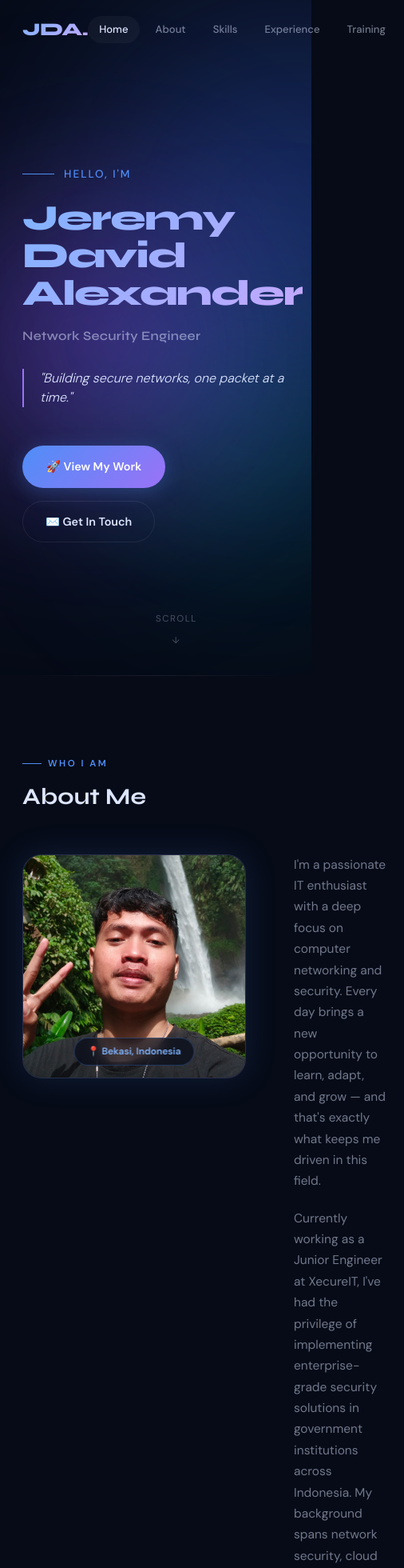
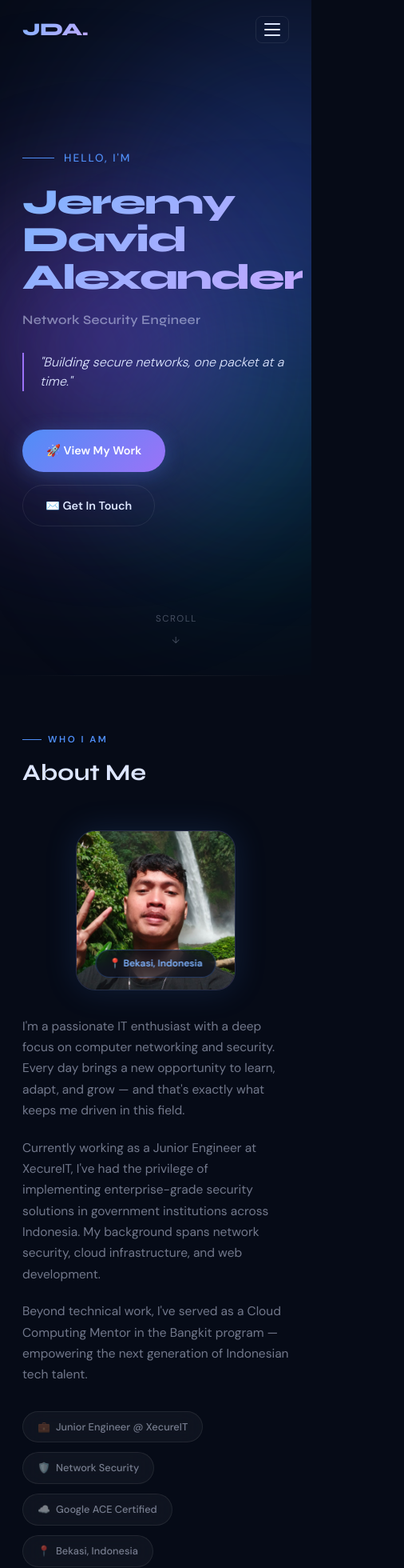
Before and after one commit to fantasistapeople/portfolio, a React (Vite) app: page / in a window 390 px wide. Shown: the top 1960 px of the page at 80% size, 506 px wide, since content can reach past the window. Built offline with nearby package versions, Linux system fonts and the light colour scheme.

Commit message:
fix: mobile responsive layout

```diff
--- a/src/components/About.jsx
+++ b/src/components/About.jsx
@@ -7,14 +7,15 @@ export default function About() {
     <section id="about" style={{ padding: "100px 0", position: "relative", zIndex: 1 }}>
       <div style={{ maxWidth: 1100, margin: "0 auto", padding: "0 28px" }}>
         <SectionHeader label="Who I Am" title="About Me" />
-        <div style={{ display: "grid", gridTemplateColumns: "280px 1fr", gap: 60, alignItems: "start", marginTop: 56 }}>
+        <div className="about-grid" style={{ display: "grid", gridTemplateColumns: "280px 1fr", gap: 60, alignItems: "start", marginTop: 56 }}>
 
             <motion.div
-                initial={{ opacity: 0, x: -30 }}
-                whileInView={{ opacity: 1, x: 0 }}
-                viewport={{ once: true }}
-                transition={{ duration: 0.6 }}
-                style={{ position: "relative" }}
+              className="about-avatar-wrap"
+              initial={{ opacity: 0, x: -30 }}
+              whileInView={{ opacity: 1, x: 0 }}
+              viewport={{ once: true }}
+              transition={{ duration: 0.6 }}
+              style={{ position: "relative" }}
             >
             <div style={{
                 width: "100%", aspectRatio: "1",
--- a/src/components/Contact.jsx
+++ b/src/components/Contact.jsx
@@ -29,7 +29,7 @@ export default function Contact() {
     <section id="contact" style={{ padding: "100px 0 120px", position: "relative", zIndex: 1 }}>
       <div style={{ maxWidth: 1100, margin: "0 auto", padding: "0 28px" }}>
         <SectionHeader label="Let's Talk" title="Get In Touch" />
-        <div style={{ display: "grid", gridTemplateColumns: "1fr 1.4fr", gap: 60, marginTop: 56, alignItems: "start" }}>
+        <div className="contact-grid" style={{ display: "grid", gridTemplateColumns: "1fr 1.4fr", gap: 60, marginTop: 56, alignItems: "start" }}>
 
           <motion.div initial={{ opacity: 0, x: -30 }} whileInView={{ opacity: 1, x: 0 }} viewport={{ once: true }} transition={{ duration: 0.6 }}>
             <h3 style={{ fontFamily: "'Syne', sans-serif", fontWeight: 700, fontSize: "1.5rem", marginBottom: 16, color: "var(--text)" }}>
--- a/src/components/Navbar.jsx
+++ b/src/components/Navbar.jsx
@@ -5,6 +5,7 @@ const links = ["home", "about", "skills", "experience", "training", "projects",
 
 export default function Navbar() {
   const [scrolled, setScrolled] = useState(false)
+  const [menuOpen, setMenuOpen] = useState(false)
 
   useEffect(() => {
     const onScroll = () => setScrolled(window.scrollY > 40)
@@ -13,39 +14,65 @@ export default function Navbar() {
   }, [])
 
   return (
+    <>
       <nav style={{
         position: "fixed", top: 0, left: 0, right: 0, zIndex: 100,
         padding: "18px 0",
-      background: scrolled ? "rgba(6,11,23,0.75)" : "transparent",
-      backdropFilter: scrolled ? "blur(20px)" : "none",
-      WebkitBackdropFilter: scrolled ? "blur(20px)" : "none",
-      borderBottom: scrolled ? "1px solid var(--border)" : "1px solid transparent",
+        background: scrolled || menuOpen ? "rgba(6,11,23,0.95)" : "transparent",
+        backdropFilter: scrolled || menuOpen ? "blur(20px)" : "none",
+        WebkitBackdropFilter: scrolled || menuOpen ? "blur(20px)" : "none",
+        borderBottom: scrolled || menuOpen ? "1px solid var(--border)" : "1px solid transparent",
         transition: "all 0.3s ease"
       }}>
         <div style={{ maxWidth: 1100, margin: "0 auto", padding: "0 28px", display: "flex", alignItems: "center", justifyContent: "space-between" }}>
           <div style={{ fontFamily: "'Syne', sans-serif", fontWeight: 800, fontSize: "1.4rem", letterSpacing: "-0.5px" }} className="gradient-text">
             JDA.
           </div>
-        <ul style={{ display: "flex", gap: 6, listStyle: "none" }}>
+
+          {/* Desktop Links */}
+          <ul style={{ display: "flex", gap: 6, listStyle: "none", margin: 0, padding: 0 }} className="nav-links">
             {links.map(link => (
               <li key={link}>
                 <Link
                   to={link} spy smooth duration={600} offset={-70}
-                style={{
-                  cursor: "pointer", textDecoration: "none",
-                  color: "var(--text-muted)", fontSize: "0.82rem",
-                  fontWeight: 500, padding: "6px 14px", borderRadius: 20,
-                  textTransform: "capitalize", transition: "color 0.2s, background 0.2s",
-                  display: "block"
-                }}
+                  style={{ cursor: "pointer", textDecoration: "none", color: "var(--text-muted)", fontSize: "0.82rem", fontWeight: 500, padding: "6px 14px", borderRadius: 20, textTransform: "capitalize", transition: "color 0.2s, background 0.2s", display: "block" }}
                   activeStyle={{ color: "var(--text)", background: "var(--glass)" }}
                 >
-                {link === "home" ? "Home" : link.charAt(0).toUpperCase() + link.slice(1)}
+                  {link.charAt(0).toUpperCase() + link.slice(1)}
                 </Link>
               </li>
             ))}
           </ul>
+
+          {/* Hamburger Button */}
+          <button
+            onClick={() => setMenuOpen(!menuOpen)}
+            style={{ display: "none", background: "none", border: "1px solid var(--border)", borderRadius: 8, padding: "8px 10px", cursor: "pointer", color: "var(--text)", flexDirection: "column", gap: 5, alignItems: "center", justifyContent: "center" }}
+            className="hamburger-btn"
+          >
+            <span style={{ display: "block", width: 20, height: 2, background: "var(--text)", borderRadius: 2, transition: "all 0.3s", transform: menuOpen ? "rotate(45deg) translate(5px, 5px)" : "none" }} />
+            <span style={{ display: "block", width: 20, height: 2, background: "var(--text)", borderRadius: 2, transition: "all 0.3s", opacity: menuOpen ? 0 : 1 }} />
+            <span style={{ display: "block", width: 20, height: 2, background: "var(--text)", borderRadius: 2, transition: "all 0.3s", transform: menuOpen ? "rotate(-45deg) translate(5px, -5px)" : "none" }} />
+          </button>
         </div>
+
+        {/* Mobile Menu */}
+        {menuOpen && (
+          <div style={{ padding: "16px 28px 24px", borderTop: "1px solid var(--border)" }}>
+            {links.map(link => (
+              <Link
+                key={link}
+                to={link} spy smooth duration={600} offset={-70}
+                onClick={() => setMenuOpen(false)}
+                style={{ display: "block", padding: "12px 0", color: "var(--text-muted)", textDecoration: "none", fontSize: "0.95rem", fontWeight: 500, textTransform: "capitalize", borderBottom: "1px solid var(--border)", cursor: "pointer" }}
+                activeStyle={{ color: "var(--blue-light)" }}
+              >
+                {link.charAt(0).toUpperCase() + link.slice(1)}
+              </Link>
+            ))}
+          </div>
+        )}
       </nav>
+    </>
   )
 }
--- a/src/index.css
+++ b/src/index.css
@@ -71,3 +71,35 @@ body {
 .form-input { width: 100%; padding: 13px 18px; background: rgba(255,255,255,0.04); border: 1px solid var(--border); border-radius: 12px; color: var(--text); font-family: 'DM Sans', sans-serif; font-size: 0.9rem; outline: none; transition: border-color 0.2s, background 0.2s; }
 .form-input:focus { border-color: rgba(79,142,247,0.5); background: rgba(79,142,247,0.04); }
 .form-input::placeholder { color: var(--text-dim); }
+
+/* ── MOBILE RESPONSIVE ── */
+@media (max-width: 768px) {
+  /* Navbar */
+  .nav-links { display: none !important; }
+
+  /* Hero */
+  .hero-ctas { flex-direction: column; }
+  .hero-ctas a, .hero-ctas button { width: 100%; justify-content: center; }
+
+  /* About */
+  .about-grid {
+    grid-template-columns: 1fr !important;
+    gap: 32px !important;
+  }
+  .about-avatar-wrap {
+    width: 200px;
+    margin: 0 auto;
+  }
+
+  /* Contact */
+  .contact-grid {
+    grid-template-columns: 1fr !important;
+    gap: 36px !important;
+  }
+
+  /* Section padding */
+  section { padding: 70px 0 !important; }
+
+  .hamburger-btn { display: flex !important; }
+  .nav-links { display: none !important; }
+}
```
Lines whose indentation alone changed are shown as unchanged.
